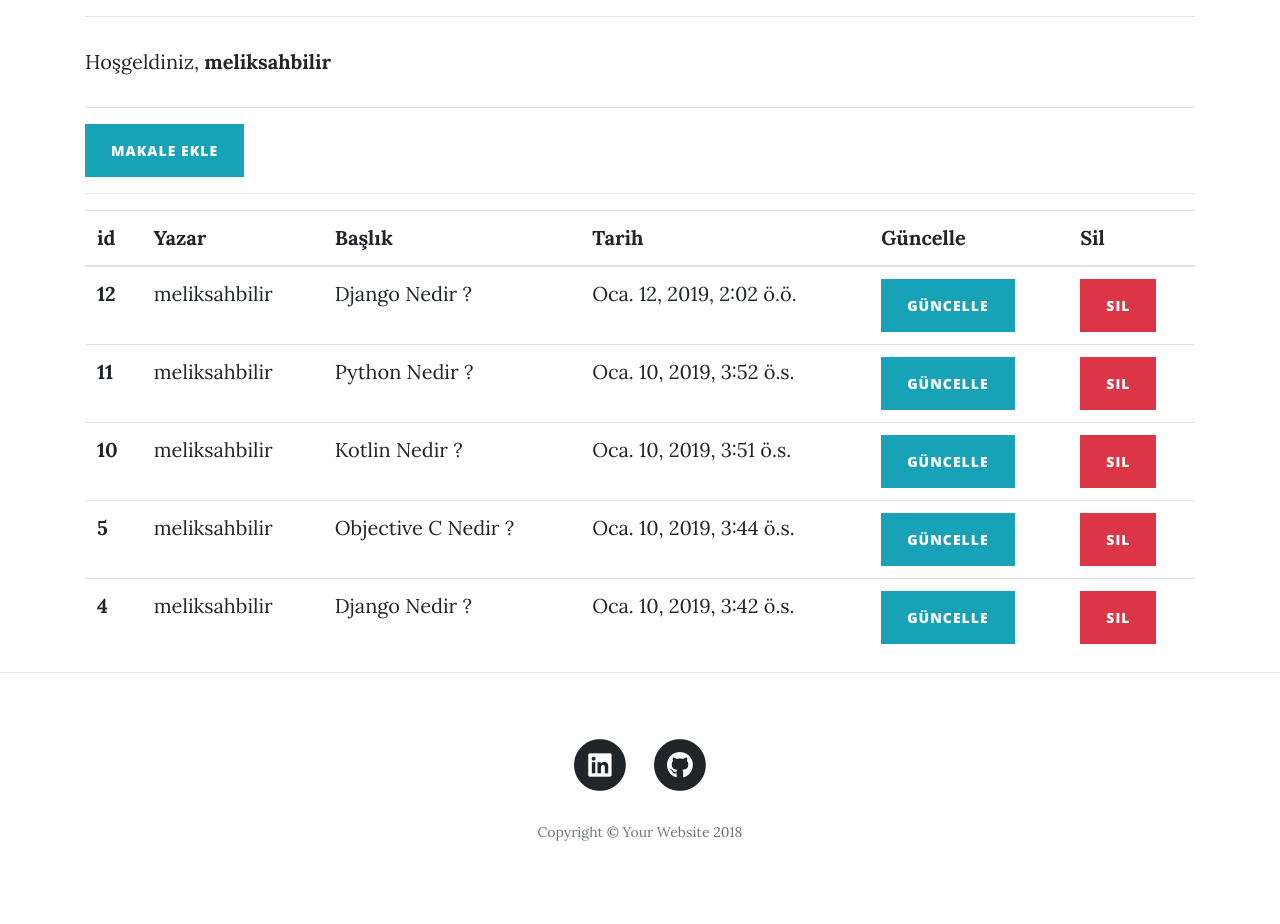
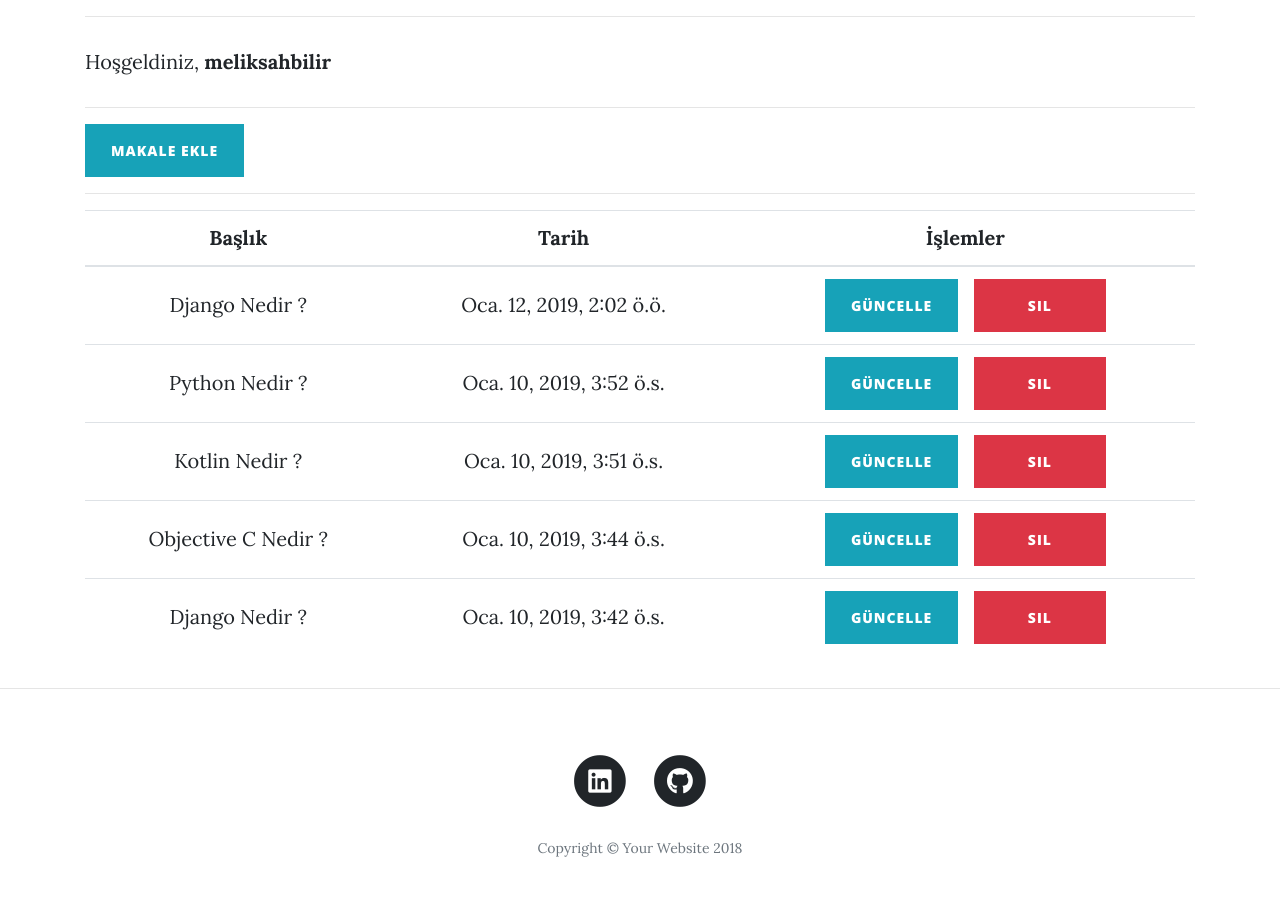
Before and after one commit to MeliksahBilir/django-blog, a Django app: page /articles/dashboard/ in a window 1280 px wide. Shown: the part 616-1540 px from the top of the page. Before the commit the page ends 1457 px from the top, so only its background shows below. Run offline with Django 3.2, Linux system fonts and the light colour scheme; a user stored in the database is signed in; data comes from the database, SQL or seed files in the repository; both versions use the stored data as it was after the commit; some libraries are stand-ins or nearby versions.

Commit message:
Dashboard table changed responsive bootstrap table.

```diff
--- a/requirements.txt
+++ b/requirements.txt
@@ -1,5 +1,5 @@
 Django==2.1.3
 django-crispy_forms==1.7.2
-django-ckeditor==5.4.0
+django-ckeditor==5.6.1
 django-cleanup==2.1.0
-django-js-asset==1.0.0
+django-js-asset==1.1.0
--- a/templates/dashboard.html
+++ b/templates/dashboard.html
@@ -11,30 +11,26 @@
     <a class="btn btn-info" href="{% url 'article:addarticle' %}">Makale Ekle</a>
     <hr>
     {% if articles %}
-        <table class="table">
+    <div class="table-responsive">
+        <table class="table table-hover">
             <thead>
                 <tr>
-                <th scope="col">id</th>
-                <th scope="col">Yazar</th>
-                <th scope="col">Başlık</th>
-                <th scope="col">Tarih</th>
-                <th scope="col">Güncelle</th>
-                <th scope="col">Sil</th>
+                <th class="th-sm text-center" scope="col">Başlık</th>
+                <th class="th-sm text-center" scope="col">Tarih</th>
+                <th class="th-sm text-center" scope="col">İşlemler</th>
                 </tr>
             </thead>
             <tbody>
                 {% for article in articles %}
                     <tr>
-                        <th scope="row">{{ article.id }}</th>
-                        <td> {{ article.author.username }} </td>
-                        <td> <a href="{% url 'article:detail' article.slug %}"> {{ article.title }} </a> </td>
-                        <td> {{ article.created_date }} </td>
-                        <td> <a href="{% url 'article:update' article.slug %}" class="btn btn-info"> Güncelle </a> </td>
-                        <td> <a href="{% url 'article:delete' article.id %}" class="btn btn-danger"> Sil </a> </td>
+                        <td class="th-sm text-center align-middle"> <a href="{% url 'article:detail' article.slug %}"> {{ article.title }} </a> </td>
+                        <td class="th-sm text-center align-middle"> {{ article.created_date }} </td>
+                        <td class="th-sm text-center align-middle"> <a href="{% url 'article:update' article.slug %}" class="btn btn-info"> Güncelle </a> &nbsp; <a href="{% url 'article:delete' article.id %}" class="btn btn-danger"> &nbsp;&nbsp;&nbsp;&nbsp;&nbsp; Sil &nbsp;&nbsp;&nbsp;&nbsp;&nbsp; </a> </td>
                     </tr>
                 {% endfor %}
             </tbody>
         </table>
+    </div>
     {% else %}
         <div class="alert alert-danger"> Henüz bir makaleniz bulunmuyor</div>
     {% endif %}
--- a/templates/includes/header.html
+++ b/templates/includes/header.html
@@ -1,5 +1,5 @@
     <!-- Page Header -->
-    <header class="masthead" style="background-image: url('/media/header.png')">
+    <header class="masthead" style="background-image: url('/media/header.png'); ">
       <div class="overlay"></div>
       <div class="container">
         <div class="row">
```
Also changed, not shown: db.sqlite3, media/django_mqSQtP3.png (added).
